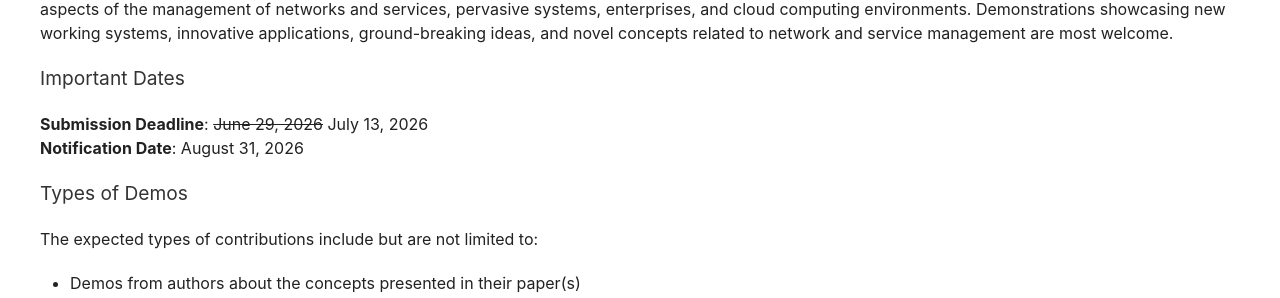
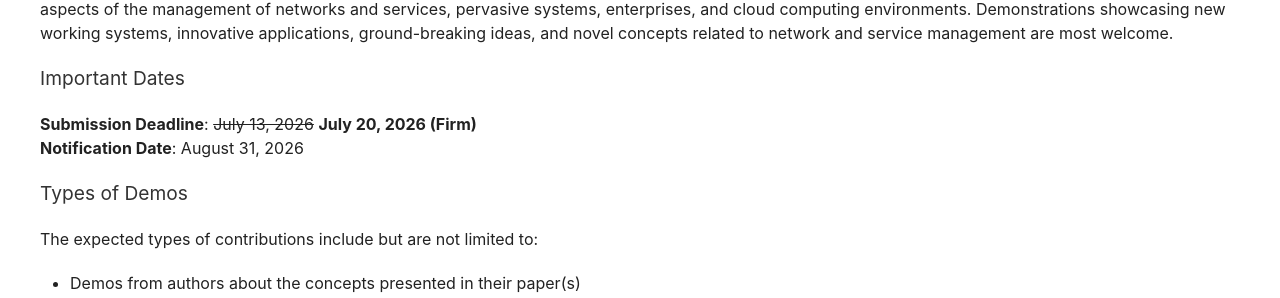
Before and after one commit to stuartclayman/cnsm-2026-website, a Jekyll site: the page built from cfd.html, in a window 1280 px wide. Shown: the part 305-603 px from the top of the page. Built offline with Jekyll 4.4.1, drawn with Linux system fonts in a browser that asks for light colours; nearby versions of some CDN libraries.

Commit message:
update CfD deadline

```diff
--- a/cfd.html
+++ b/cfd.html
@@ -11,7 +11,7 @@ title: Call for Demos
 
 <h3>Important Dates</h3>
 <p>
-  <strong>Submission Deadline</strong>: <s>June 29, 2026</s>  July 13, 2026<br/>
+  <strong>Submission Deadline</strong>: <s>July 13, 2026</s>  <b>July 20, 2026 (Firm)</b><br/>
   <strong>Notification Date</strong>: August 31, 2026<br/>
 </p>
 
```
